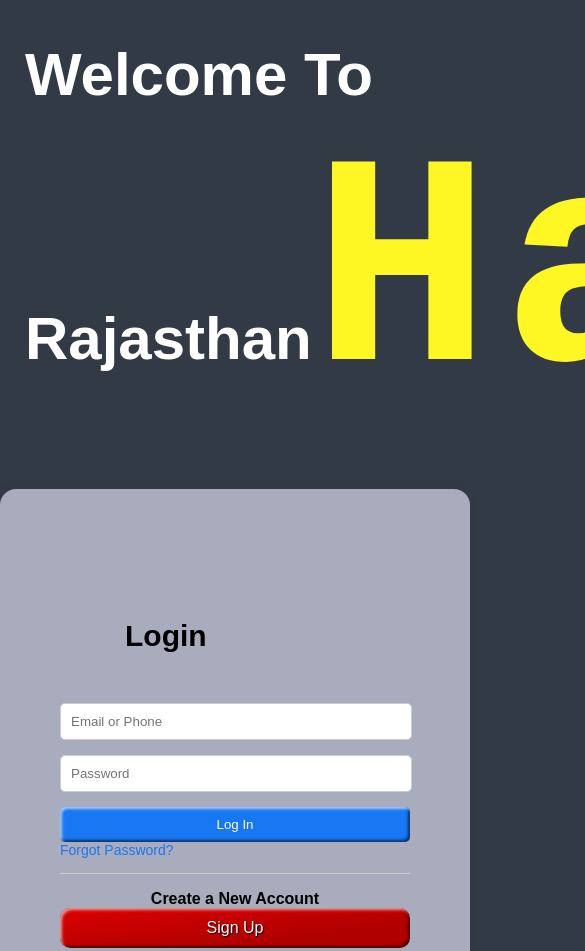
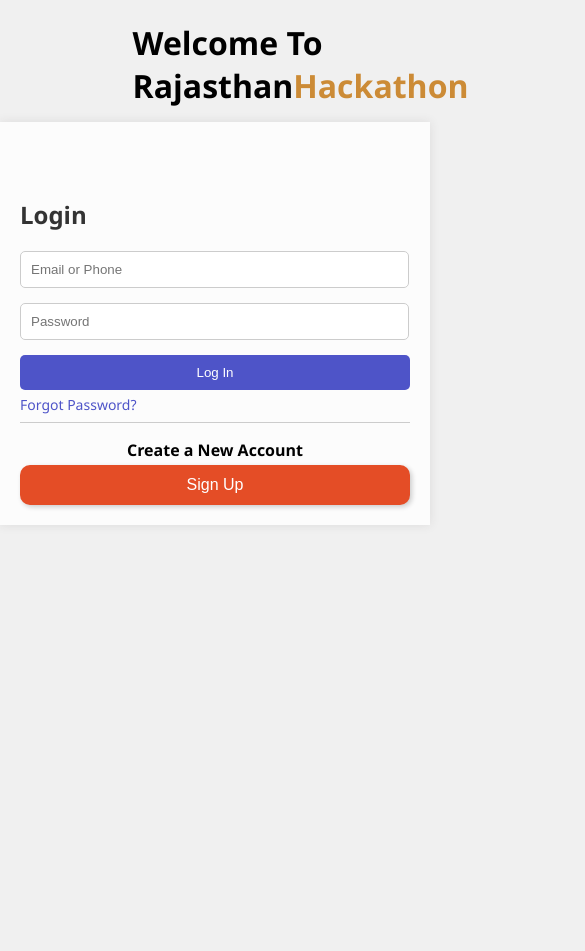
Before and after one commit to alishad846/login-page, a plain HTML site: page index.html in a window 390 px wide. Shown: the top 951 px of the page, 585 px wide, since content can reach past the window. After the commit the page ends 844 px from the top, so only its background shows below. Drawn offline with Linux system fonts and the light colour scheme.

Commit message:
Update style.css

```diff
--- a/style.css
+++ b/style.css
@@ -1,39 +1,95 @@
-
 body {
   margin: 0;
-    font-family: Arial, sans-serif;
-    background-color: #323a45;
+  font-family: 'Segoe UI', Tahoma, Geneva, Verdana, sans-serif;
+  overflow: hidden;
+  background-color: #f0f0f0;
+}
+
+
+#id{
+  color: black;
+
+}
+.text{
+  color: rgb(204, 139, 54);
+}
+
+
+.background {
+  position: fixed;
+  top: 0;
+  left: 0;
+  width: 100%;
+  height: 100%;
+  overflow: hidden;
+}
+
+.background-animation {
+  position: absolute;
+  width: 100%;
+  height: 100%;
+  background: linear-gradient(to right, #0a0b29, #4d4e63);
+  animation: backgroundAnimation 1s infinite alternate;
 }
 
 .container {
   display: flex;
-    justify-content: flex-end;
-    padding-right: 40px;
-    align-items: center;
-    height: 100vh;
+  justify-content: center; /* Center the login page horizontally */
+  align-items: center; /* Center the login page vertically */
+  min-height: 100vh;
+}
+
+
+.container1 {
+  .container1 {
+    color: #fff;
+    text-align: center;
+  }
+}
+
+.container1 h1 {
+
+  font-size: 2rem;
+  margin-left: 34%;
+  font-weight: 600;
+  margin-bottom: 15px;
+}
+
+.container1 p {
+  font-size: 1rem;
 }
 
 .login-form {
-    background-color: #a9acbd;
-    padding: 60px;
+  background-color: rgba(255, 255, 255, 0.8);
+  padding: 20px;
   border-radius: 16px;
   box-shadow: 0px 0px 10px 0px rgba(56, 51, 51, 0.1);
-    width: 350px;
+  width: 100%;
+  max-width: 400px;
+  margin: 0 auto; /* Center the login form horizontally */
+  position: relative; /* Remove fixed positioning */
+  top: auto; /* Remove fixed positioning */
+  transform: none; /* Remove fixed positioning */
 }
 
 h6 {
-    margin-bottom: 50px;
-    margin-left: 65px;
-    font-size: 30px;
+  margin-bottom: 20px;
+  font-size: 1.5rem;
   font-weight: bold;
+  color: #333;
 }
 
 input {
-    width: calc(100% - 20px);
+  width: 94%;
   padding: 10px;
   margin-bottom: 15px;
   border-radius: 5px;
   border: 1px solid #ccc;
+  transition: border-color 0.3s ease;
+}
+
+input:focus {
+  border-color: #4e54c8;
 }
 
 .toggle-password {
@@ -51,38 +107,29 @@ body {
 button {
   width: 100%;
   padding: 10px;
-
   border: none;
   border-radius: 5px;
-    background-color: #1877f2;
+  background-color: #4e54c8;
   color: #fff;
   cursor: pointer;
   transition: background-color 0.3s ease;
-    box-shadow:
-      inset 2px 2px 3px rgba(255, 255, 255, 0.6),
-      inset -2px -2px 3px rgba(0, 0, 0, 0.6);
-
-
-
-.button:active{
-    box-shadow:
-      inset -2px -2px 3px rgba(255, 255, 255, 0.6),
-      inset 2px 2px 3px rgba(0, 0, 0, 0.6);
-}
-
-
 }
 
 button:hover {
-    background-color: #0e5bac;
+  background-color: #8f94fb;
 }
 
 a {
+  margin-top: 5px;
   text-decoration: none;
-    color: #1877f2;
+  color: #4e54c8;
   font-size: 14px;
   display: block;
-    margin-bottom: 15px;
+  margin-bottom: 4px;
+}
+
+a:hover {
+  color: #8f94fb;
 }
 
 hr {
@@ -95,13 +142,9 @@ body {
   text-align: center;
   font-weight: bold;
   font-size: 16px;
-    margin-bottom: 0;
+  margin-bottom: 4px;
 }
-  .menu {
-    padding-top: 10px;
-    padding-top: 10px;
 
-  }
 .styled {
   border: 0;
   line-height: 2.5;
@@ -109,69 +152,35 @@ body {
   font-size: 1rem;
   text-align: center;
   color: #fff;
-    text-shadow: 1px 1px 1px #000;
   border-radius: 10px;
-    background-color: rgba(220, 0, 0, 1);
-    background-image: linear-gradient(
-      to top left,
-      rgba(0, 0, 0, 0.2),
-      rgba(0, 0, 0, 0.2) 30%,
-      rgba(0, 0, 0, 0)
-    );
-    box-shadow:
-      inset 2px 2px 3px rgba(255, 255, 255, 0.6),
-      inset -2px -2px 3px rgba(0, 0, 0, 0.6);
+  background-color: #e44d26;
+  box-shadow: 2px 2px 5px rgba(0, 0, 0, 0.2);
 }
 
 .styled:hover {
-    background-color: rgba(255, 0, 0, 1);
+  background-color: #ff5a34;
 }
 
 .styled:active {
-    box-shadow:
-      inset -2px -2px 3px rgba(255, 255, 255, 0.6),
-      inset 2px 2px 3px rgba(0, 0, 0, 0.6);
+  box-shadow: inset 2px 2px 5px rgba(0, 0, 0, 0.2);
 }
+
+/* Additional styles for responsiveness */
+@media only screen and (max-width: 600px) {
+  .container {
+    flex-direction: column;
+    align-items: stretch;
+  }
+
   .container1 {
-    color: #fff;
-   padding-right: 50px;
-    margin-left: 25px;
-    justify-content: flex-start
-    align-items: start;
+    padding-right: 0;
+    margin-left: 0;
+  }
 
-
+  .login-form {
+    border-radius: 0;
+    width: 100%;
+    max-width: none;
+    margin: 0;
   }
-  .container1 h1 {
-font-size: 60px;
-font-weight: 600;
 }
-  .container1 h2 {
-    font-size: 65px;
-    font-weight: 500;
-  }
-  .container1 h3 {
-    font-size: 65px;
-    font-weight: 500;
-  }
-  span {
-    color: #fff724;
-  }
-  .container1 { display: inline-block;}
-  .text {
-    font-size: 5em;
-    letter-spacing: 10px;
-    font-family: monospace;
-    border-radius: 5px solid;
-    width: 100%;
-    white-space: nowrap;
-    overflow: hodden;
-    animation:
-        typing 2s steps(18),
-        cursor .4s step-end infinite alternate;
-  }
-  @keyframes cursor {
-    50% { border-color: transparent }
-  }
-  @keyframes typing {
-    form {width: 0 }
-  }
```
Lines whose indentation alone changed are shown as unchanged.
